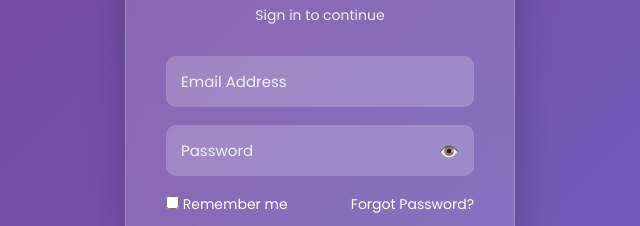
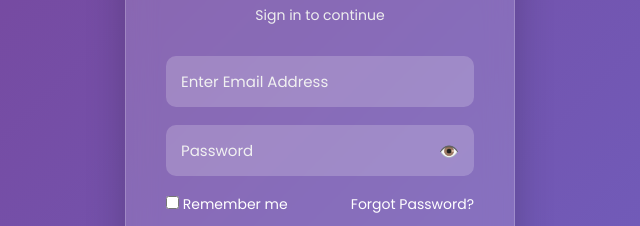
Before and after one commit to lincytest569-dot/webservice, a plain HTML site: page index.html in a window 1280 px wide. Shown: the part 233-459 px from the top of the page, 320-960 px from the left. Drawn offline with Linux system fonts and the light colour scheme.

Commit message:
Update index.html

```diff
--- a/index.html
+++ b/index.html
@@ -267,7 +267,7 @@ button:hover{
 <form>
 
 <div class="input-group">
-<input type="email" placeholder="Email Address" required>
+<input type="email" placeholder="Enter Email Address" required>
 </div>
 
 <div class="input-group">
```
